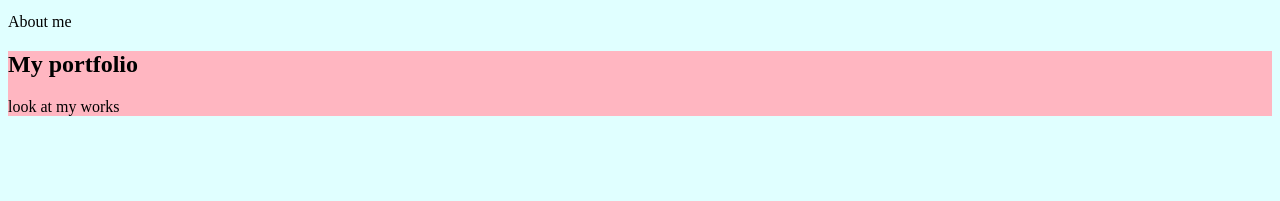
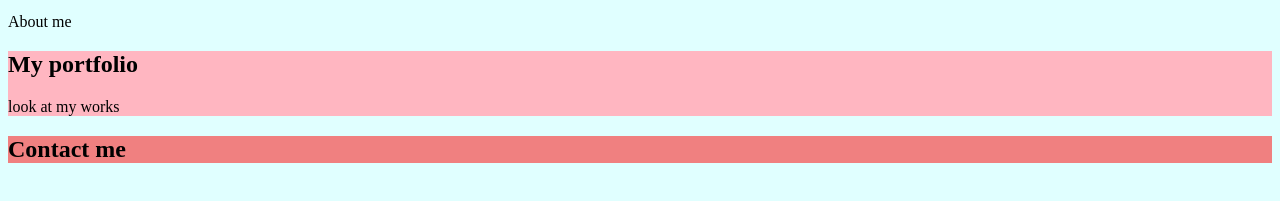
Before and after one commit to Luke0010/musa-my-project, a plain HTML site: page index.html in a window 1280 px wide. Shown: the part 101-302 px from the top of the page. Drawn offline with Linux system fonts and the light colour scheme.

Commit message:
adding contact section

```diff
--- a/index.html
+++ b/index.html
@@ -16,5 +16,8 @@
         <h1>My portfolio</h1>
         <p>look at my works</p>
     </section>
+    <section class="contact">
+        <h1>Contact me</h1>
+    </section>
 </body>
 </html>
--- a/style.css
+++ b/style.css
@@ -5,3 +5,7 @@ body {
 .portfolio {
     background-color: lightpink;
 }
+
+.contact {
+    background-color: lightcoral;
+}
```
